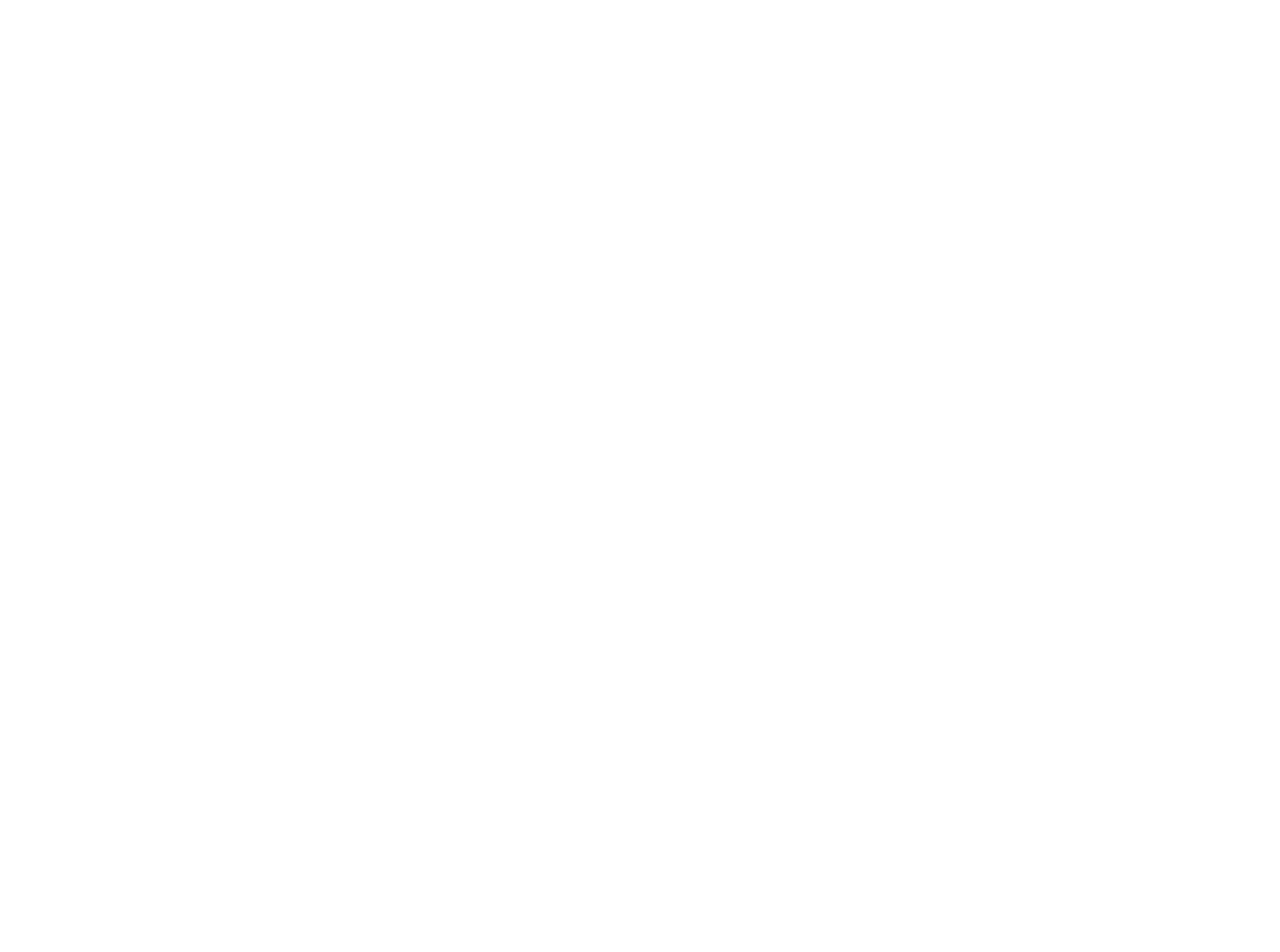
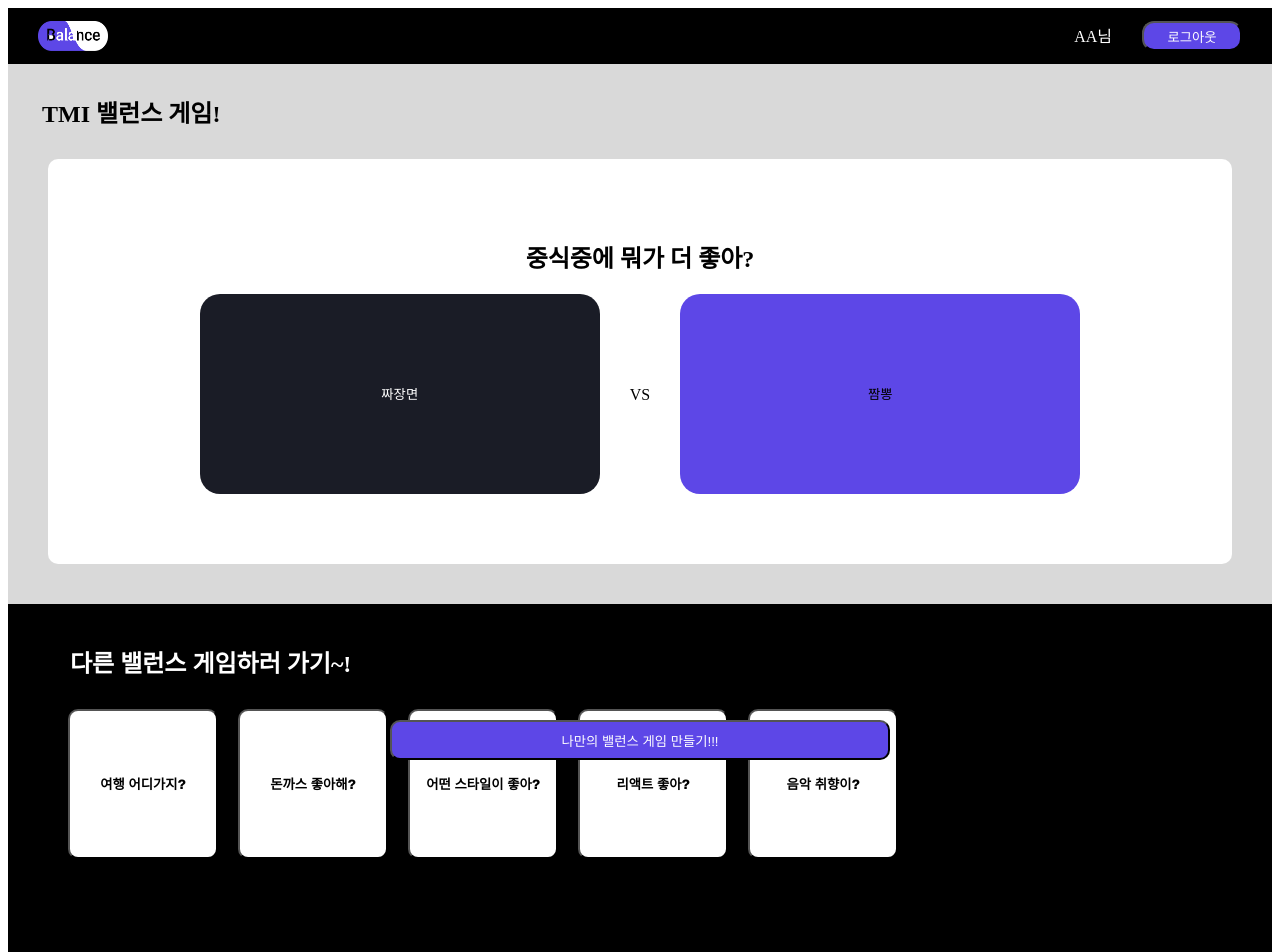
Before and after one commit to inhachoi/TeamBalance-FE, a React (Create React App) app: page /main in a window 1280 px wide. Shown: the top 952 px of the page. Before the commit the page ends 800 px from the top, so only its background shows below. Built offline with nearby package versions, Linux system fonts and the light colour scheme.

Commit message:
[Feat] Main 페이지 구현

```diff
--- a/src/pages/Main.jsx
+++ b/src/pages/Main.jsx
@@ -1,8 +1,337 @@
-import React from "react";
+import { useState } from "react";
+import styled from "styled-components";
 
 //SECTION - 게임 진입 페이지
 const Main = () => {
-  return <div></div>;
+  const [isModalOpen, setIsModalOpen] = useState(false);
+  const [gameTitle, setGameTitle] = useState("");
+  const [choiceA, setChoiceA] = useState("");
+  const [choiceB, setChoiceB] = useState("");
+  const [tmiList, setTmiList] = useState([
+    {
+      gameTitle: "여행 어디가지?",
+      choiceA: "강원도",
+      choieB: "제주도",
+    },
+    {
+      gameTitle: "돈까스 좋아해?",
+      choiceA: "일식",
+      choieB: "경양식",
+    },
+    {
+      gameTitle: "어떤 스타일이 좋아?",
+      choiceA: "귀여운",
+      choieB: "단아한",
+    },
+    {
+      gameTitle: "리액트 좋아?",
+      choiceA: "좋...아...",
+      choieB: "응 싫어~",
+    },
+    {
+      gameTitle: "음악 취향이?",
+      choiceA: "팝송",
+      choieB: "발라드",
+    },
+  ]);
+
+  const openModal = () => {
+    setIsModalOpen(true);
+  };
+
+  const closeModal = () => {
+    setIsModalOpen(false);
+  };
+
+  const handleAddTmi = () => {
+    // if (gameTitle && choiceA && choiceB) {
+    //   const newTmi = {
+    //     gameTitle,
+    //     choiceA,
+    //     choiceB,
+    //   };
+    //   setTmiList([...tmiList, newTmi]);
+    //   setGameTitle("");
+    //   setChoiceA("");
+    //   setChoiceB("");
+    //   closeModal();
+    // } else {
+    //   alert("빈 칸 채워주세요 ㅠㅠ");
+    // }
+    const newTmi = {
+      gameTitle,
+      choiceA,
+      choiceB,
+    };
+    setTmiList([...tmiList, newTmi]);
+    setGameTitle("");
+    setChoiceA("");
+    setChoiceB("");
+  };
+
+  return (
+    <>
+      <StHeader>
+        {/* 헤더 부분 */}
+        <StLogo src="/teamBalanceLogo.png" />
+        <div>
+          <StNickName>AA님</StNickName>
+          <StLogoutButton>로그아웃</StLogoutButton>
+        </div>
+      </StHeader>
+
+      <StMainBox>
+        {/* 가운데 부분 */}
+        <h2>&nbsp;&nbsp;&nbsp;&nbsp;TMI 밸런스 게임!</h2>
+        <StTodayTmiBox>
+          <h2>중식중에 뭐가 더 좋아?</h2>
+          <div>
+            <StTodayTmiChoiceA>짜장면</StTodayTmiChoiceA>
+            <span>VS</span>
+            <StTodayTmiChoiceB>짬뽕</StTodayTmiChoiceB>
+          </div>
+        </StTodayTmiBox>
+      </StMainBox>
+
+      <StTmiBox>
+        {/* 밑 부분 */}
+        <h2>&nbsp;&nbsp;다른 밸런스 게임하러 가기~!</h2>
+        <div>
+          {tmiList.map((tmi, index) => (
+            <StTmi key={index}>{tmi.gameTitle}</StTmi>
+          ))}
+        </div>
+      </StTmiBox>
+
+      {/* 게임 추가 버튼 (화면 밑부분에 고정) */}
+      <StAddModalOpenButton onClick={openModal}>
+        나만의 밸런스 게임 만들기!!!
+      </StAddModalOpenButton>
+
+      {/* 모달 */}
+      {isModalOpen && <Modal onClose={closeModal} onAddTmi={handleAddTmi} />}
+    </>
+  );
 };
 
+// 모달
+const Modal = ({ onClose, onAddTmi }) => {
+  const [gameTitle, setGameTitle] = useState("");
+  const [choiceA, setChoiceA] = useState("");
+  const [choiceB, setChoiceB] = useState("");
+
+  const handleGameTitleChange = (e) => {
+    setGameTitle(e.target.value);
+    console.log(gameTitle);
+  };
+  const handleChoiceAChange = (e) => {
+    setChoiceA(e.target.value);
+    console.log(choiceA);
+  };
+  const handleChoiceBChange = (e) => {
+    setChoiceB(e.target.value);
+    console.log(choiceB);
+  };
+  const handleAddClick = () => {
+    onAddTmi(gameTitle, choiceA, choiceB);
+  };
+
+
+  return (
+    <StModalOverlay>
+      <StModalBox>
+        <StModalCloseButton onClick={onClose}>X</StModalCloseButton>
+        <h2>TMI 밸런스 추가</h2>
+        <div>
+          주 제 &nbsp;
+          <StModalInput
+            type="text"
+            value={gameTitle}
+            onChange={handleGameTitleChange}
+          />
+        </div>
+        <div>
+          선택1{" "}
+          <StModalInput
+            type="text"
+            value={choiceA}
+            onChange={handleChoiceAChange}
+          />
+        </div>
+        <div>
+          선택2{" "}
+          <StModalInput
+            type="text"
+            value={choiceB}
+            onChange={handleChoiceBChange}
+          />
+        </div>
+        <div>
+          <StTmiAddButton onClick={handleAddClick}>추가하기</StTmiAddButton>
+        </div>
+      </StModalBox>
+    </StModalOverlay>
+  );
+};
+
+// 본문 css
+const StHeader = styled.div`
+  display: flex;
+  justify-content: space-between;
+  align-items: center;
+  padding: 13px 30px 13px 30px;
+  color: white;
+  background-color: black;
+`;
+const StLogo = styled.img`
+  width: 70px;
+  height: 30px;
+`;
+const StNickName = styled.span`
+  margin-right: 30px;
+`;
+const StLogoutButton = styled.button`
+  width: 100px;
+  height: 30px;
+  color: white;
+  background-color: #5d47e7;
+  border-radius: 12px;
+  cursor: pointer;
+`;
+const StMainBox = styled.div`
+  background-color: #d9d9d9;
+  padding: 10px;
+`;
+const StTodayTmiBox = styled.div`
+  min-width: 970px;
+  text-align: center;
+  padding: 60px 0px 70px 0px;
+  margin: 30px;
+  background-color: white;
+  border: none;
+  border-radius: 10px;
+  cursor: pointer;
+  &:hover {
+    background-color: #f2f1ff;
+  }
+  &:active {
+    box-shadow: 1px 1px 0 rgb(0, 0, 0, 0.5);
+    position: relative;
+    top: 2px;
+  }
+`;
+const StTodayTmiChoiceA = styled.button`
+  width: 400px;
+  height: 200px;
+  margin-right: 30px;
+  color: white;
+  border: none;
+  background-color: #1a1c26;
+  border-radius: 20px;
+  cursor: pointer;
+`;
+const StTodayTmiChoiceB = styled.button`
+  width: 400px;
+  height: 200px;
+  margin-left: 30px;
+  border: none;
+  background-color: #5d47e7;
+  border-radius: 20px;
+  cursor: pointer;
+`;
+const StTmiBox = styled.div`
+  min-height: 350px;
+  padding: 20px 50px 50px 50px;
+  color: white;
+  background-color: black;
+`;
+const StTmi = styled.button`
+  display: inline-block;
+  justify-content: center;
+  text-align: center;
+  width: 150px;
+  height: 150px;
+  margin: 10px;
+  padding: auto;
+  background-color: white;
+  border-radius: 10px;
+  font-weight: 1000;
+  cursor: pointer;
+  &:hover {
+    background-color: #f2f1ff;
+  }
+  &:active {
+    box-shadow: 1px 1px 0 rgb(0, 0, 0, 0.5);
+    position: relative;
+    top: 2px;
+  }
+`;
+const StAddModalOpenButton = styled.button`
+  position: fixed;
+  bottom: 20px;
+  left: 50%;
+  transform: translate(-50%, -50%);
+  width: 500px;
+  height: 40px;
+  color: white;
+  background-color: #5d47e7;
+  border-radius: 10px;
+  cursor: pointer;
+`;
+
+// 모달 css
+const StModalOverlay = styled.div`
+  position: fixed;
+  top: 0;
+  left: 0;
+  display: flex;
+  justify-content: center;
+  align-items: center;
+  width: 100%;
+  height: 100%;
+  background-color: rgba(0, 0, 0, 0.5);
+`;
+const StModalBox = styled.div`
+  position: relative;
+  display: flex;
+  flex-direction: column;
+  justify-content: center;
+  text-align: center;
+  width: 400px;
+  height: 350px;
+  padding: 20px;
+  color: #efefef;
+  background-color: #1b1f30;
+  border-radius: 10px;
+`;
+const StModalCloseButton = styled.button`
+  position: absolute;
+  top: 10px;
+  right: 10px;
+  width: 30px;
+  height: 30px;
+  color: white;
+  background-color: transparent;
+  border: none;
+  font-size: 24px;
+  cursor: pointer;
+`;
+const StModalInput = styled.input`
+  width: 250px;
+  height: 30px;
+  margin: 15px;
+  border: none;
+  border-radius: 10px;
+`;
+const StTmiAddButton = styled.button`
+  width: 150px;
+  height: 40px;
+  margin-top: 20px;
+  color: white;
+  background-color: #5d47e7;
+  border: none;
+  border-radius: 10px;
+  cursor: pointer;
+`;
+
 export default Main;
```
